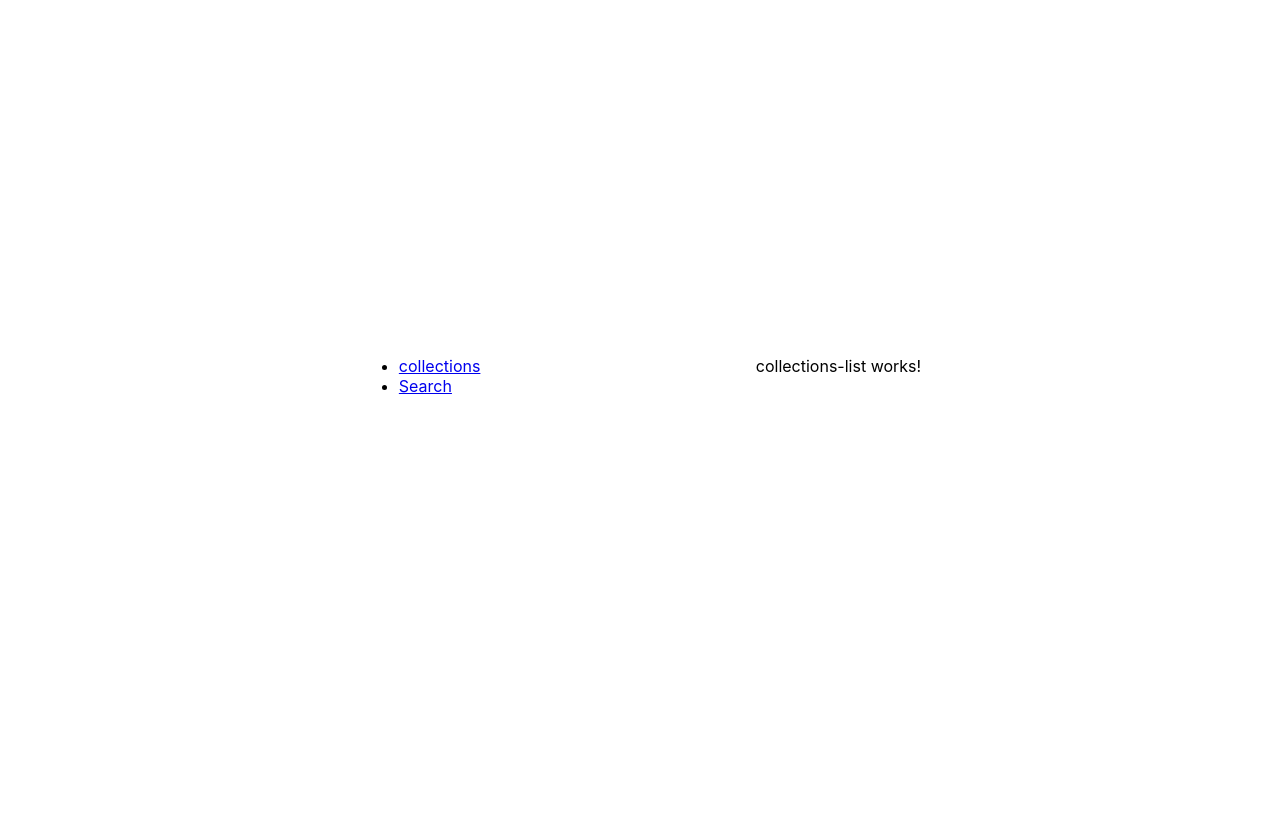
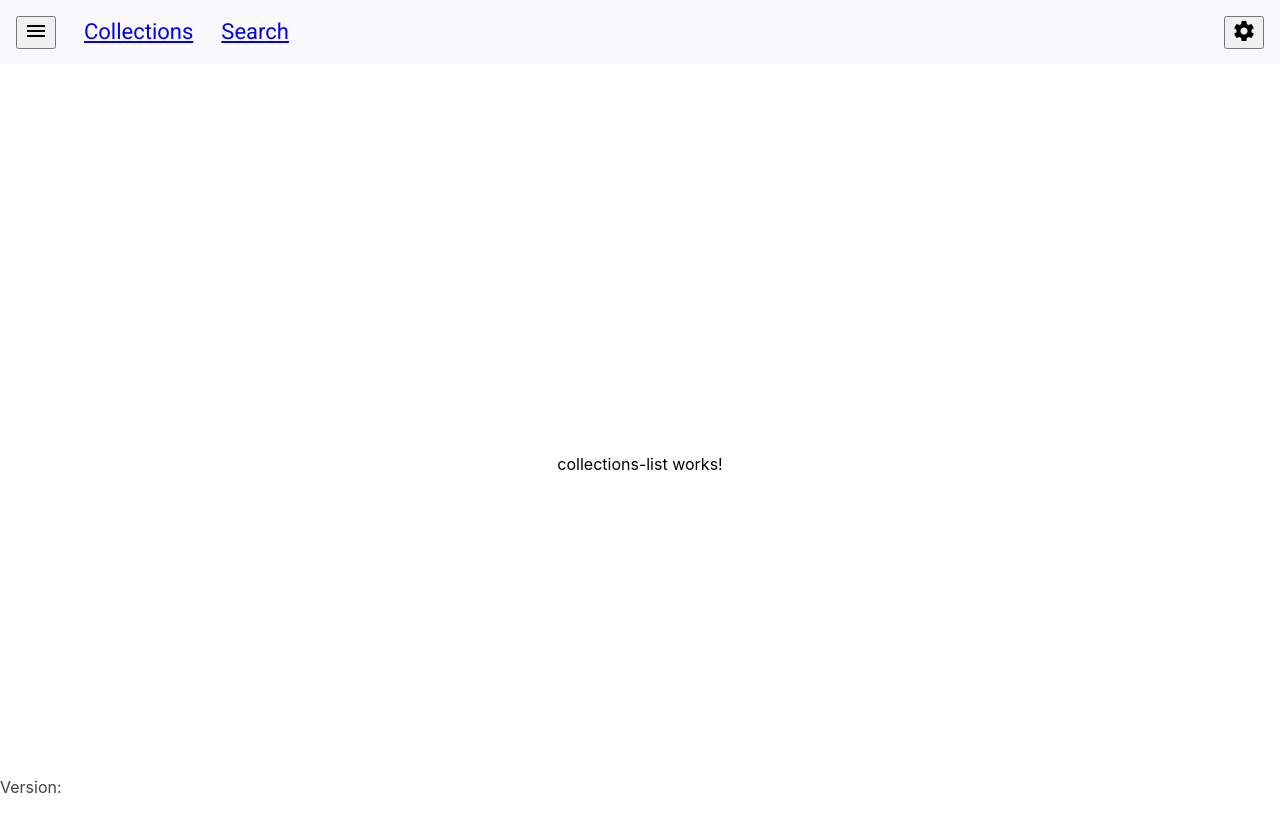
Before and after one commit to vogtp/go-rag, an Angular app in the folder pkg/web/ng/intrasearch/: page / in a window 1280 px wide. Shown: the top 832 px of the page. Before the commit the page ends 800 px from the top, so only its background shows below. Built offline with nearby package versions, Linux system fonts and the light colour scheme.

Commit message:
ng toolbar and footer

```diff
--- a/pkg/web/ng/intrasearch/src/app/app.component.css
+++ b/pkg/web/ng/intrasearch/src/app/app.component.css
@@ -41,6 +41,14 @@ main {
     position: relative;
 }
 
+footer {
+    height: 80px;
+    width: 100%;
+    padding: 5pt;
+    position: absolute;
+    bottom: 0;
+}
+
 .content {
     display: flex;
     justify-content: space-around;
@@ -56,3 +64,10 @@ main {
 .content p {
     margin-top: 1.5rem;
 }
+
+.toolbar-link {
+    margin-left: 1.75rem;
+}
+.toolbar-spacer {
+    flex: 1 1 auto;
+}
--- a/pkg/web/ng/intrasearch/src/app/app.component.html
+++ b/pkg/web/ng/intrasearch/src/app/app.component.html
@@ -1,15 +1,21 @@
-
+<mat-toolbar>
+  <button mat-icon-button class="toolbar-icon" aria-label="icon-button with menu icon">
+    <mat-icon>menu</mat-icon>
+  </button>
+  <a routerLink="/" routerLinkActive="active" class="toolbar-link" ariaCurrentWhenActive="page">
+    Collections
+  </a>
+  <a routerLink="/search" routerLinkActive="active" class="toolbar-link" ariaCurrentWhenActive="page">
+    Search
+  </a>
+  <span class="toolbar-spacer"></span>
+<button mat-icon-button class="toolbar-icon" aria-label="icon-button with menu icon">
+  <mat-icon>settings</mat-icon>
+</button>
+</mat-toolbar>
 <main class="main">
-  <div class="content">
-    <nav>
-      <ul>
-        <li><a routerLink="/" routerLinkActive="active" ariaCurrentWhenActive="page">collections</a></li>
-        <li><a routerLink="/search" routerLinkActive="active" ariaCurrentWhenActive="page">Search</a>
-        </li>
-      </ul>
-    </nav>
-
     <!-- The routed views render in the <router-outlet>-->
     <router-outlet></router-outlet>
-  </div>
+
+    <footer><p>Version:</p></footer>
 </main>
--- a/pkg/web/ng/intrasearch/src/app/app.config.ts
+++ b/pkg/web/ng/intrasearch/src/app/app.config.ts
@@ -8,6 +8,6 @@ export const appConfig: ApplicationConfig = {
   providers: [
     provideZoneChangeDetection({ eventCoalescing: true }),
     provideRouter(routes),
-    provideAnimationsAsync(),
+    provideAnimationsAsync(), provideAnimationsAsync(),
   ]
 };
--- a/pkg/web/ng/intrasearch/src/index.html
+++ b/pkg/web/ng/intrasearch/src/index.html
@@ -9,7 +9,7 @@
   <link href="https://fonts.googleapis.com/css2?family=Roboto:wght@300;400;500&display=swap" rel="stylesheet">
   <link href="https://fonts.googleapis.com/icon?family=Material+Icons" rel="stylesheet">
 </head>
-<body class="mat-typography">
+<body class="mat-typography mat-app-background ">
   <app-root></app-root>
 </body>
 </html>
```
Also changed, not shown: pkg/web/ng/intrasearch/src/app/app.component.ts (+5 -2 lines).
